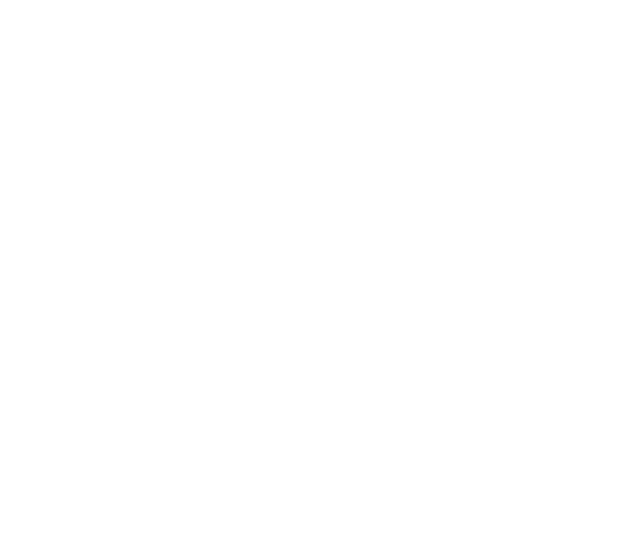
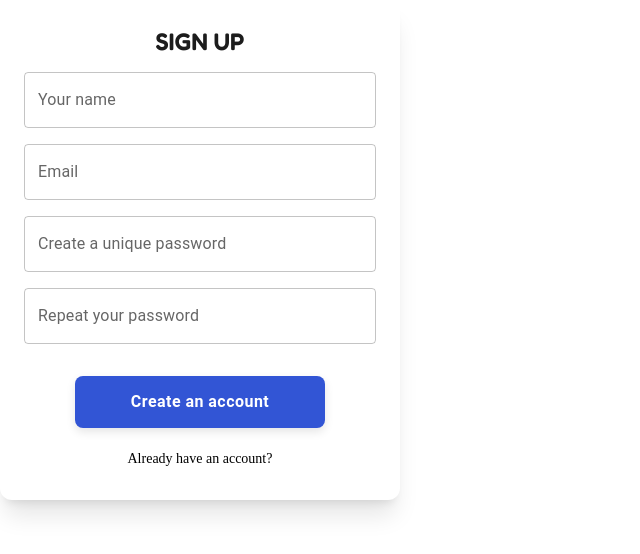
Before and after one commit to ZubalYana/url-share, a React (Vite) app: page /auth in a window 1280 px wide. Before the commit this address had no page. Shown: the top 554 px of the page, without its empty margins (0-640 px from the left). Built offline with nearby package versions, Linux system fonts and the light colour scheme; a web font is replaced by a local one.

Commit message:
create basic layout for signing up

```diff
--- a/src/App.jsx
+++ b/src/App.jsx
@@ -1,11 +1,13 @@
 import './App.css'
 import { BrowserRouter, Route, Routes } from 'react-router-dom'
 import MainPage from './components/MainPage/MainPage'
+import AuthLayout from './components/AuthComponents/AuthLayout'
 function App() {
   return (
     <BrowserRouter>
       <Routes>
         <Route path='/' element={<MainPage />}></Route>
+        <Route path='/auth' element={<AuthLayout />}></Route>
       </Routes>
     </BrowserRouter>
   )
--- /dev/null
+++ b/src/components/AuthComponents/AuthLayout.jsx
@@ -0,0 +1,9 @@
+import React from 'react'
+import Registration from './Registration'
+export default function AuthLayout() {
+    return (
+        <div>
+            <Registration />
+        </div>
+    )
+}
--- /dev/null
+++ b/src/components/AuthComponents/Registration.jsx
@@ -0,0 +1,55 @@
+import React from 'react'
+import { TextField, Button } from '@mui/material'
+export default function Registration() {
+    return (
+        <div className='bg-white shadow-xl rounded-xl hover:shadow-2xl p-4 flex flex-col items-center lg:w-[400px] lg:h-[500px] lg:p-6'>
+            <h2 className='text-[18px] font-semibold text-center mb-3 uppercase md:text-[24px] text-[#1c1c1c]'>Sign Up</h2>
+            <div className='flex flex-col w-full gap-4'>
+                <TextField
+                    id='name'
+                    label='Your name'
+                    variant="outlined"
+                    className='w-full'
+                />
+                <TextField
+                    id='Your email'
+                    label='Email'
+                    variant="outlined"
+                    className='w-full'
+                />
+                <TextField
+                    id='Password'
+                    label='Create a unique password'
+                    variant="outlined"
+                    className='w-full'
+                />
+                <TextField
+                    id='PasswordRepeted'
+                    label='Repeat your password'
+                    variant="outlined"
+                    className='w-full'
+                />
+            </div>
+            <Button
+                type="button"
+                variant="contained"
+                sx={{
+                    mt: { xs: 2, md: 4 },
+                    px: 5,
+                    py: 1.5,
+                    borderRadius: 2,
+                    width: '250px',
+                    backgroundColor: '#3255D5',
+                    fontWeight: 'bold',
+                    fontSize: '16px',
+                    textTransform: 'none',
+                    boxShadow: '0px 4px 10px rgba(0,0,0,0.1)',
+
+                }}
+            >
+                Create an account
+            </Button>
+            <p className='text-[14px] mt-5 cursor-pointer'>Already have an account?</p>
+        </div>
+    )
+}
```
